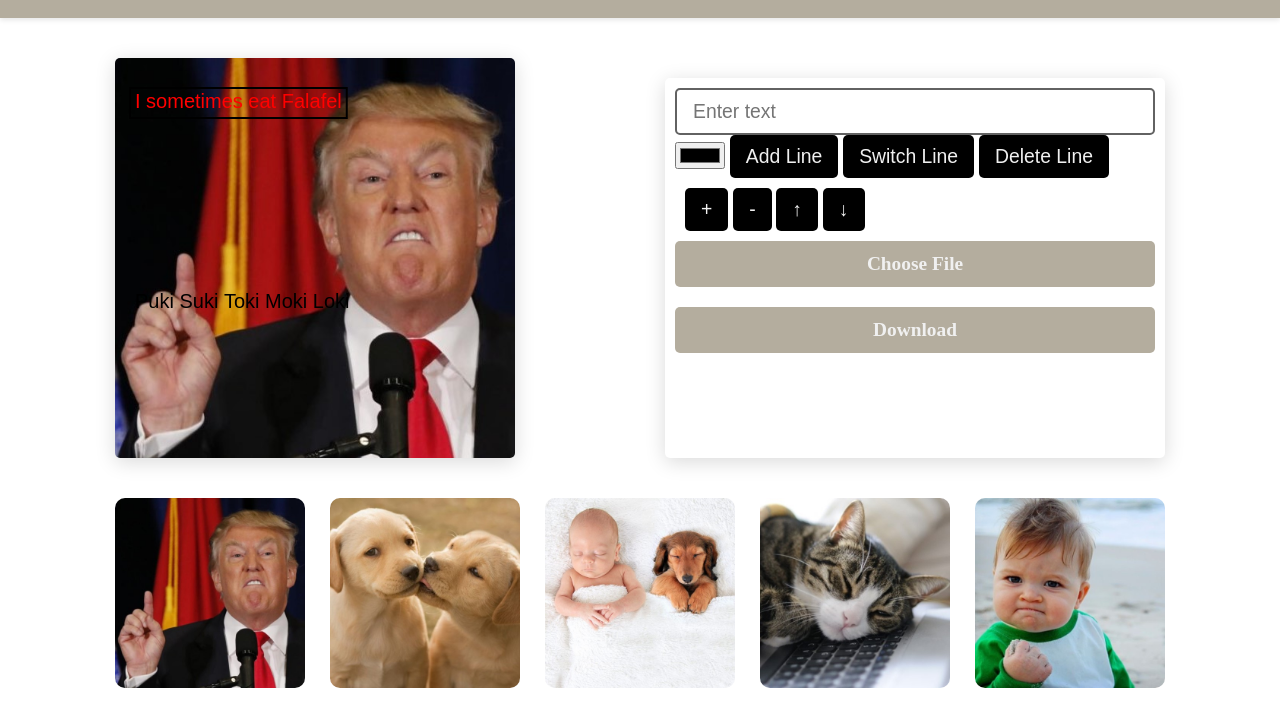
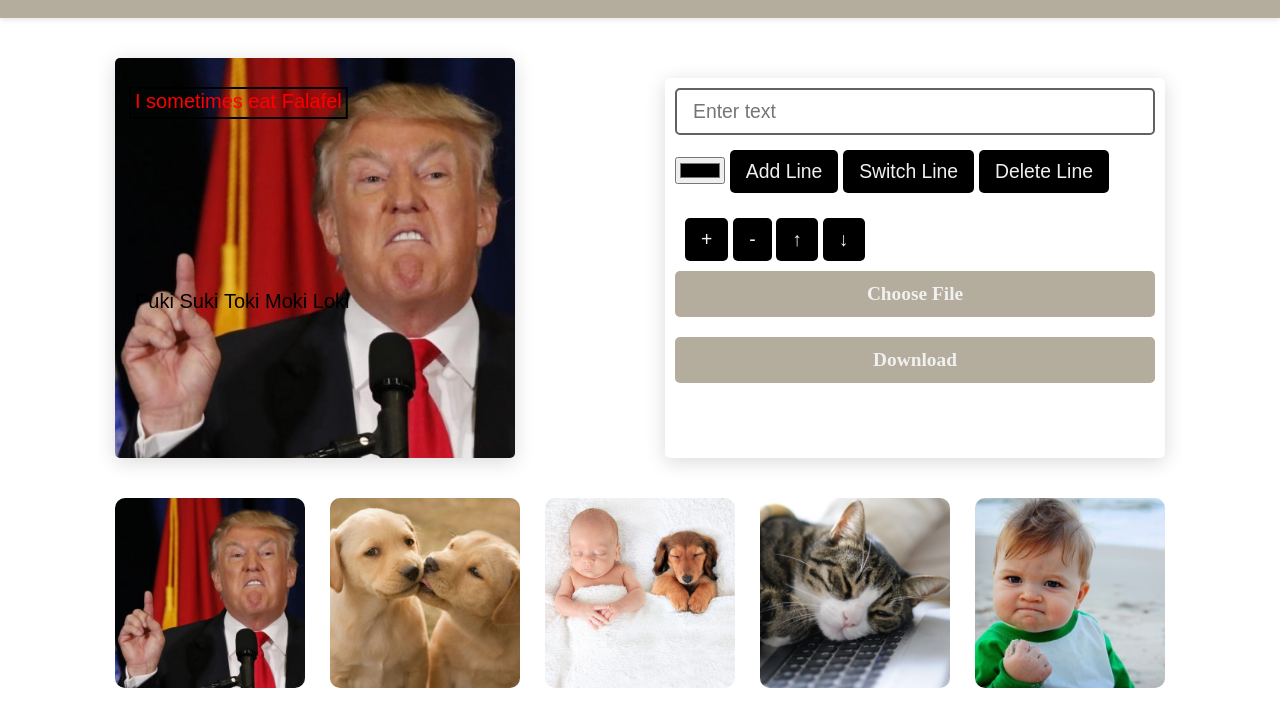
Before and after one commit to Soliko611/Meme-Generator, a plain HTML site: page index.html in a window 1280 px wide. Shown: the part 52-762 px from the top of the page. Drawn offline with Linux system fonts and the light colour scheme; a web font is replaced by a local one.

Commit message:
meme-gen

```diff
--- a/styles/base/helpers.css
+++ b/styles/base/helpers.css
@@ -15,6 +15,7 @@
     flex-direction: column;
 }
 
+
 /* grid helpers */
 .grid {
     display: grid;
--- a/styles/components/meme-buttons.css
+++ b/styles/components/meme-buttons.css
@@ -6,6 +6,9 @@
   margin-top: 20px;
   gap: 15px;
 
+}
+button{
+  margin-top: 15px;
 }
 .btn-container input[type="text"] {
   width: 100%;
@@ -20,6 +23,7 @@
 }
 
 .btn-container button {
+
   padding: 10px 16px;
 
   border: none;
```
